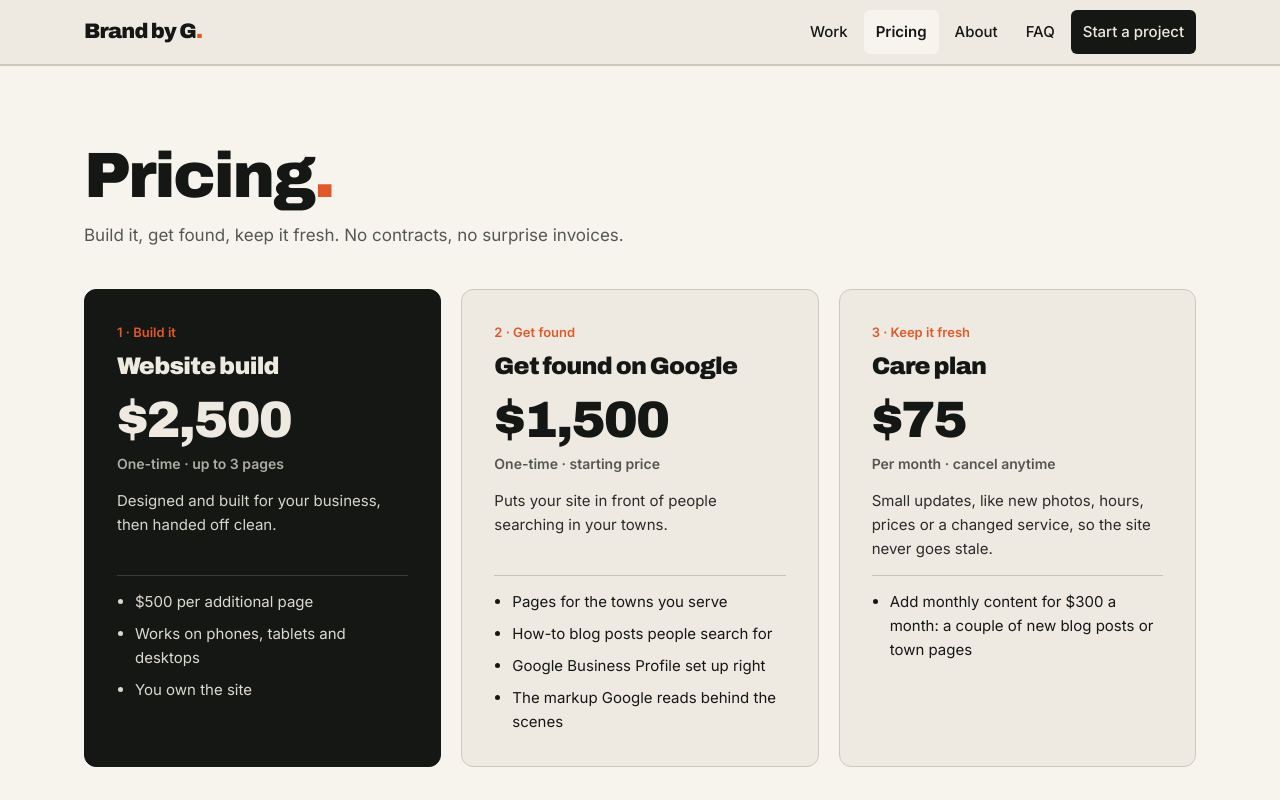
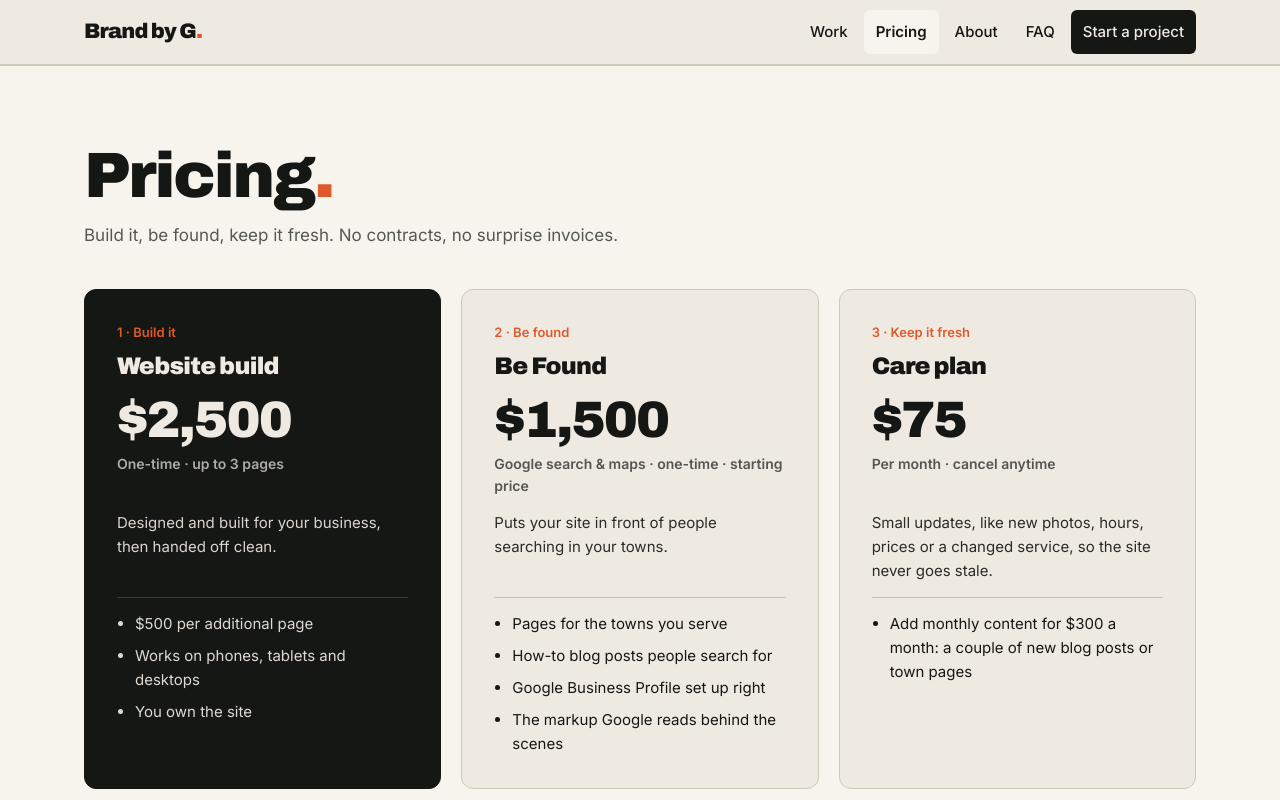
Before and after one commit to B0TO1Q/BRAND-BY-G, a plain HTML site: page pricing.html in a window 1280 px wide. Shown: the top 800 px of the page. Drawn offline with Linux system fonts and the light colour scheme.

Commit message:
Rename the Google package to Be Found
Pricing card ("2 · Be found", note "Google search & maps"), home offer
band and FAQ answers.

Co-Authored-By: Claude Opus 5.5 <noreply@anthropic.com>
Claude-Session: https://claude.ai/code/session_01S1GkKjA7JTsXNm3XxvC6Wo

```diff
--- a/pricing.html
+++ b/pricing.html
@@ -303,7 +303,7 @@ a:focus-visible{outline:3px solid var(--acc);outline-offset:3px;border-radius:4p
 <section class="band sec offer pagehead" id="offer">
   <div class="wrap">
     <h1 style="font-size:clamp(36px,5.4vw,64px)">Pricing<span class="dot">.</span></h1>
-    <p class="sub">Build it, get found, keep it fresh. No contracts, no surprise invoices.</p>
+    <p class="sub">Build it, be found, keep it fresh. No contracts, no surprise invoices.</p>
     <div class="plans">
       <div class="plan main">
         <p class="step">1 · Build it</p>
@@ -318,10 +318,10 @@ a:focus-visible{outline:3px solid var(--acc);outline-offset:3px;border-radius:4p
         </ul>
       </div>
       <div class="plan">
-        <p class="step">2 · Get found</p>
-        <h3>Get found on Google</h3>
+        <p class="step">2 · Be found</p>
+        <h3>Be Found</h3>
         <p class="price">$1,500</p>
-        <p class="pnote">One-time · starting price</p>
+        <p class="pnote">Google search &amp; maps · one-time · starting price</p>
         <p class="pdesc">Puts your site in front of people searching in your towns.</p>
         <ul>
           <li>Pages for the towns you serve</li>
```
Also changed, not shown: faq.html (+2 -2 lines), index.html (+1 -1 lines).
